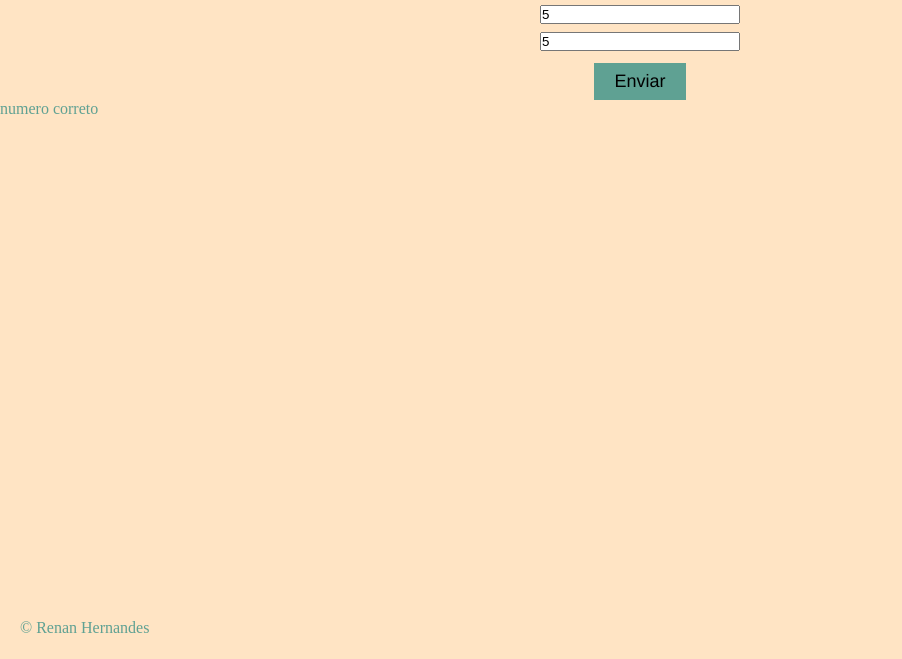
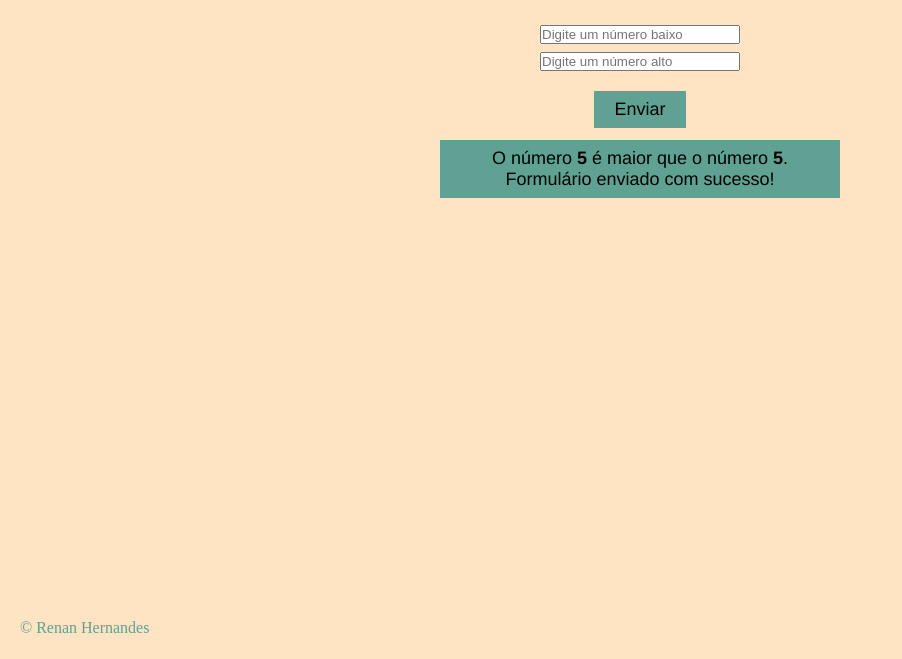
Before and after one commit to Alem0nes/Test_EBAC, a plain HTML site: page modulo7/main.html in a window 1280 px wide. Both pictures are taken after typing "5", "5" into the empty fields and a click on the button "Enviar". Shown: the part 141-800 px from the top of the page, without its empty margins (0-902 px from the left). Drawn offline with Linux system fonts and the light colour scheme.

Commit message:
exercicio resolvido

```diff
--- a/CSS_ebac/main.css
+++ b/CSS_ebac/main.css
@@ -15,7 +15,7 @@ body > header {
 /* cabecalho */
 header .container {
     display: flex;
-    align-items:center;
+    align-items: end;
     justify-content: space-between;
 }
 
--- /dev/null
+++ b/JavaScript/var alt = prompt("altura").js
@@ -0,0 +1,6 @@
+alert = ("Para saber a litragem do seu tanque, digite os valores pedidos em centimetros")
+var alt = Number.parseFloat(prompt("altura em cm"))
+var larg = Number.parseFloat(prompt("largura em cm"))
+var prof = Number.parseFloat(prompt("profundidade em cm"))
+var litros = (alt*larg*prof)/1000
+alert = litros + (" litros")
--- a/modulo7/main.html
+++ b/modulo7/main.html
@@ -10,18 +10,21 @@
     <h1>Módulo 7</h1>
     <div class="form">
         <form id="formulario">
-            <div id="campo-a">
-                <input type="number" placeholder="Digite um número baixo" required >
+            <div>
+                <input id="campo-a" type="number" placeholder="Digite um número baixo" required >
             </div>
-            <div id="campo-b">
-                <input type="number" placeholder="Digite um número alto" required >
+            <div>
+                <input id="campo-b" type="number" placeholder="Digite um número alto" required >
             </div>
-        <div id="button">
-            <button type="submit">Enviar</button>
-        </div>
+            <div>
+            <button id="button" type="submit">Enviar</button>
+            </div>
+            <div>
+                <p class="mensagemSucesso"></p>
+            </div>
         </form>
+
     </div>
-    <div id="error"></div>
     <footer>
         <div class="container">
             <p>&copy Renan Hernandes</p>
--- a/modulo7/main.js
+++ b/modulo7/main.js
@@ -7,18 +7,23 @@ const error = document.getElementById('error')
 form.addEventListener('submit',(e) => {
     e.preventDefault();
 
-    let messages = []
-
 const valueA = parseInt(campoA.value);
 const valueB = parseInt(campoB.value);
 
+mensagemSucesso = `O número <b>${campoA.value}</b> é maior que o número <b>${campoB.value}</b>.\n Formulário enviado com sucesso!`
+mensagemFalue = `O número <b>${campoA.value}</b> não é menor que o número <b>${campoB.value}</b>, tente novamente!`
+
 if (valueA > valueB) {
-    messages.push('numero incorreto')
+    const containerMensagemFalue = document.querySelector('.mensagemSucesso')
+    containerMensagemFalue.innerHTML = mensagemFalue
+    containerMensagemFalue.style.display = 'block'
+
 } else {
-    messages.push('numero correto')
+    const containerMensagemSucesso =  document.querySelector('.mensagemSucesso')
+    containerMensagemSucesso.innerHTML = mensagemSucesso
+    containerMensagemSucesso.style.display = 'block'
+
+    campoA.value = ' '
+    campoB.value = ' '
 }
-
-    if (messages.length > 0) {
-        error.innerText = messages.join(', ');
-    }
 })
--- a/modulo7/style.css
+++ b/modulo7/style.css
@@ -19,9 +19,23 @@ h1 {
 .form,
 #button {
     display:flex;
+    align-items:center;
+    justify-content:center;
+    flex-direction: column;
+    margin-top: 20px;
+}
+
+form {
+    display: flex;
+    flex-direction: column;
     align-items: center;
-    justify-content: center;
-    flex-direction: row;
+}
+
+.mensagemSucesso{
+    margin-top: 8px;
+    width: 400px;
+    text-align: center;
+    display: none;
 }
 
 form input {
@@ -29,8 +43,10 @@ form input {
     width: 200px;
 }
 
-form button{
+form button,
+.mensagemSucesso{
     border: none;
+    color: black;
     background-color: rgb(57, 145, 135, 0.809);
     padding: 8px 20px;
     cursor: pointer;
```
Also changed, not shown: CSS_ebac/index.html (+4 -4 lines), 1 other file.
